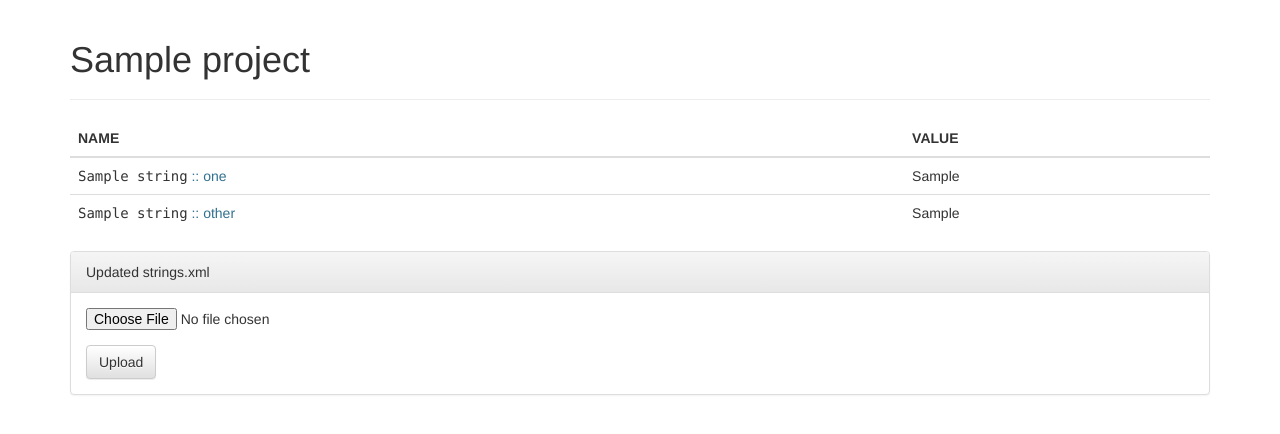
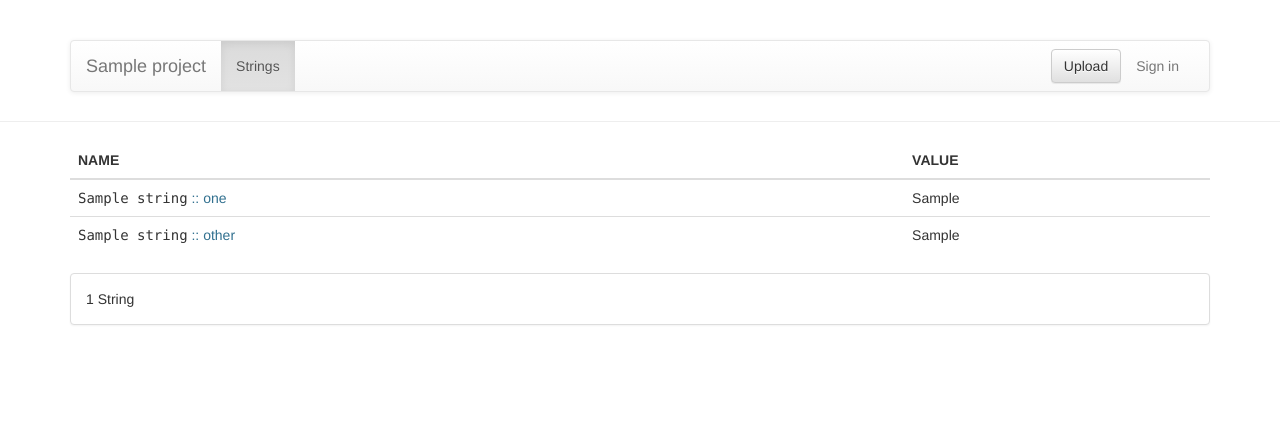
Before and after one commit to tughi/localizappion, a Django app: page /projects/00000000-0000-0000-0000-000000000001/strings in a window 1280 px wide. Shown: the top 434 px of the page. Run offline with Django 3.2, Linux system fonts and the light colour scheme; tables that the repository leaves empty hold one stand-in row (values such as "Sample post"); some libraries are stand-ins or nearby versions.

Commit message:
Add navbar

```diff
--- a/localizappion/core/templates/core/__base__.html
+++ b/localizappion/core/templates/core/__base__.html
@@ -4,7 +4,7 @@
     <meta charset="utf-8">
     <meta name="viewport" content="width=device-width, initial-scale=1">
 
-    <title>Localizappion</title>
+    <title>Localizappion{% if project %} :: {{ project.name }}{% endif %}</title>
 
     <link rel="stylesheet" href="//maxcdn.bootstrapcdn.com/bootstrap/3.3.7/css/bootstrap.min.css">
     <link rel="stylesheet" href="//maxcdn.bootstrapcdn.com/bootstrap/3.3.7/css/bootstrap-theme.min.css">
@@ -13,19 +13,45 @@
     <script src="https://maxcdn.bootstrapcdn.com/bootstrap/3.3.7/js/bootstrap.min.js" crossorigin="anonymous"></script>
 </head>
 <body>
+<div class="page-header">
+    <div class="content container">
+        <div class="row">
+            <div class="col-md-12">
+                <nav class="navbar navbar-default">
+                    <div class="container-fluid">
+                        <div class="navbar-header">
+                            <button type="button" class="navbar-toggle collapsed" data-toggle="collapse" data-target="#bs-example-navbar-collapse-1"
+                                    aria-expanded="false">
+                                <span class="sr-only">Toggle navigation</span>
+                                <span class="icon-bar"></span>
+                                <span class="icon-bar"></span>
+                                <span class="icon-bar"></span>
+                            </button>
+                            <a class="navbar-brand" href="#">{{ project.name }}</a>
+                        </div>
+                        <div class="collapse navbar-collapse" id="bs-example-navbar-collapse-1">
+                            <ul class="nav navbar-nav navbar-right">
+                                <li>
+                                    {% if user.is_authenticated %}
+                                    <a href="#">Sign out</a>
+                                    {% else %}
+                                    <a href="#">Sign in</a>
+                                    {% endif %}
+                                </li>
+                            </ul>
+                            {% block navbar %}{% endblock %}
+                        </div>
+                    </div>
+                </nav>
+            </div>
+        </div>
+    </div>
+</div>
 
 <div class="content container">
     <div class="row">
         <div class="col-md-12">
-            <div class="page-header">
-                <h1>{% block title %}Localizappion{% endblock %}</h1>
-            </div>
-        </div>
-    </div>
-    <div class="row">
-        <div class="col-md-12">
-            {% block content %}
-            {% endblock %}
+            {% block content %}{% endblock %}
         </div>
     </div>
 </div>
--- a/localizappion/core/templates/core/project_strings.html
+++ b/localizappion/core/templates/core/project_strings.html
@@ -1,6 +1,17 @@
 {% extends './__base__.html' %}
 
-{% block title %}{{ project.name }}{% endblock %}
+{% block navbar %}
+<ul class="nav navbar-nav">
+    <li class="active">
+        <a href="{% url 'project_strings' project.uuid %}">Strings</a>
+    </li>
+</ul>
+<ul class="nav navbar-nav navbar-right">
+    <li>
+        <button type="button" class="btn btn-default navbar-btn" data-toggle="modal" data-target="#upload-dialog">Upload</button>
+    </li>
+</ul>
+{% endblock %}
 
 {% block content %}
 <div class="table-responsive">
@@ -29,15 +40,31 @@
 </div>
 
 <div class="panel panel-default">
-    <div class="panel-heading">Updated strings.xml</div>
     <div class="panel-body">
-        <form action="{% url 'project_strings' project.uuid %}" method="post" enctype="multipart/form-data">
-            {% csrf_token %}
-            <div class="form-group">
-                <input type="file" name="strings_xml" required>
-            </div>
-            <button type="submit" class="btn btn-default">Upload</button>
-        </form>
+        {{ project.strings.count }} String{{ project.strings.count|pluralize }}
     </div>
 </div>
+
+<div id="upload-dialog" class="modal fade" tabindex="-1" role="dialog">
+    <form action="{% url 'project_strings' project.uuid %}" method="post" enctype="multipart/form-data">
+        {% csrf_token %}
+        <div class="modal-dialog" role="document">
+            <div class="modal-content">
+                <div class="modal-header">
+                    <h4 class="modal-title">Upload strings</h4>
+                </div>
+                <div class="modal-body">
+                    <p>Only Android resource files are supported.</p>
+                    <div class="form-group">
+                        <input type="file" name="strings_xml" required>
+                    </div>
+                </div>
+                <div class="modal-footer">
+                    <button type="button" class="btn btn-default" data-dismiss="modal">Close</button>
+                    <button type="submit" class="btn btn-primary">Submit</button>
+                </div>
+            </div>
+        </div>
+    </form>
+</div>
 {% endblock %}
```
Also changed, not shown: localizappion/core/templates/core/project_strings_upload.html (+9 -2 lines).
